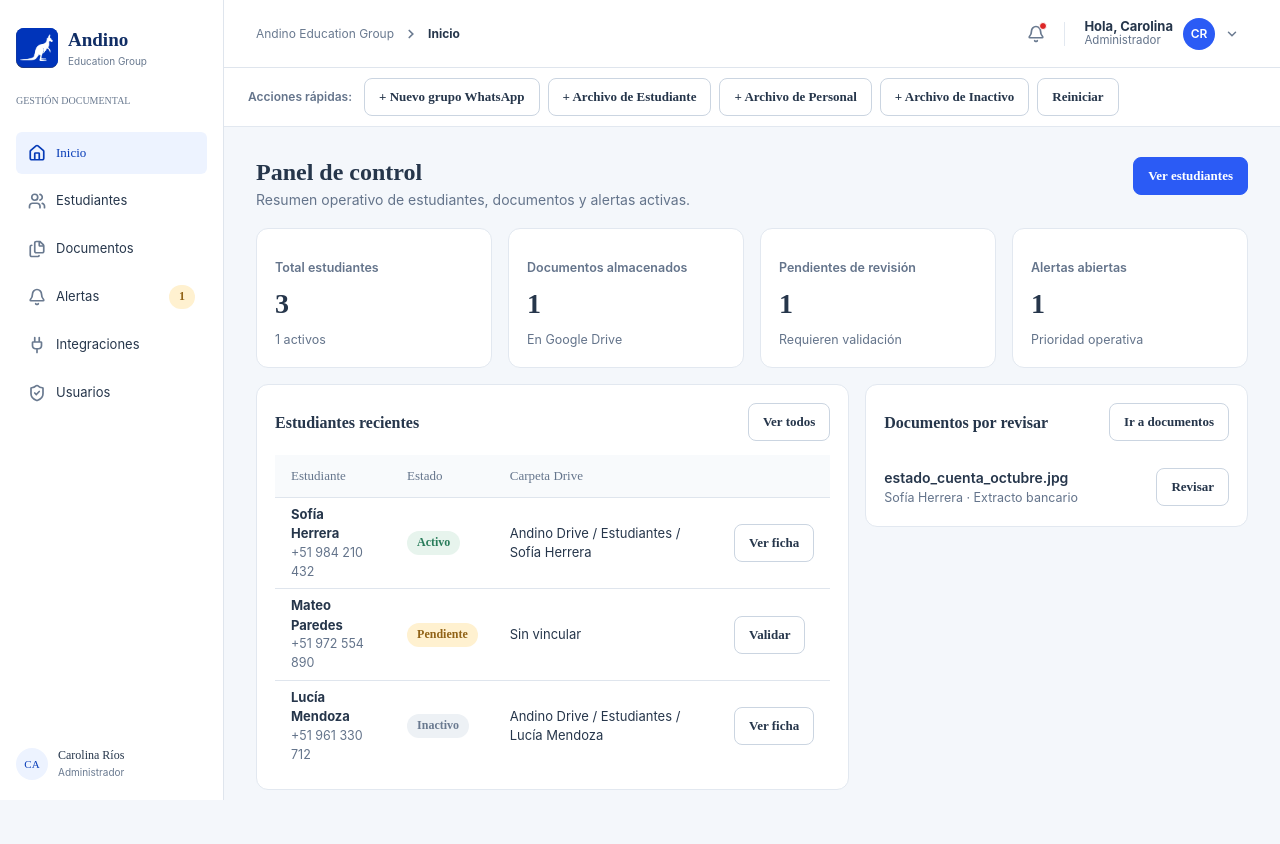
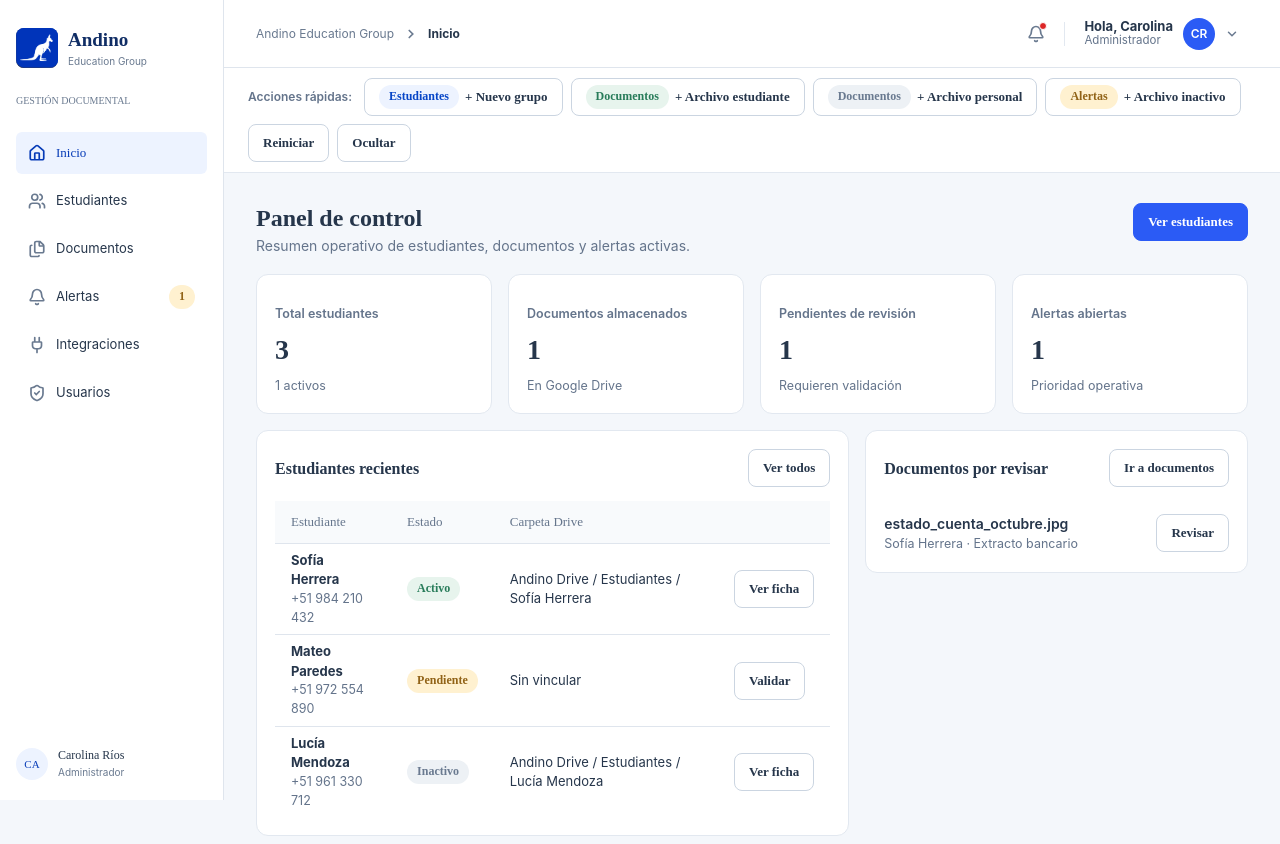
Before and after one commit to PaulBendezuTorres/AndinoEducationGroup, a React (Vite) app: page /inicio in a window 1280 px wide. Shown: the top 844 px of the page. Built offline with nearby package versions, Linux system fonts and the light colour scheme; a web font is replaced by a local one.

Commit message:
UI: etiquetar acciones rápidas por módulo y permitir ocultarlas

```diff
--- a/src/features/sprintBar/SprintBar.tsx
+++ b/src/features/sprintBar/SprintBar.tsx
@@ -1,4 +1,5 @@
-import { Button } from "../../shared/components/UI";
+import { useState } from "react";
+import { Badge, Button } from "../../shared/components/UI";
 import { useAppStore } from "../../shared/context/AppStore";
 import type { Page } from "../../shared/types/domain";
 
@@ -10,9 +11,19 @@ export function SprintBar({ go }: { go: (page: Page) => void }) {
     simulateFileUpload,
     resetAll,
   } = useAppStore();
+  const [visible, setVisible] = useState(true);
 
   const inactiveStudent = students.find((s) => s.status === "Inactivo");
   const activeStudent = students.find((s) => s.id === selectedStudentId) ?? students[0];
+
+  if (!visible) {
+    return (
+      <div className="sprint-bar">
+        <span className="sprint-bar-label">Acciones rápidas ocultas</span>
+        <Button onClick={() => setVisible(true)}>Mostrar acciones</Button>
+      </div>
+    );
+  }
 
   return (
     <div className="sprint-bar">
@@ -23,7 +34,7 @@ export function SprintBar({ go }: { go: (page: Page) => void }) {
           go("validation");
         }}
       >
-        + Nuevo grupo WhatsApp
+        <Badge tone="blue">Estudiantes</Badge> + Nuevo grupo
       </Button>
       <Button
         onClick={() => {
@@ -33,7 +44,7 @@ export function SprintBar({ go }: { go: (page: Page) => void }) {
           }
         }}
       >
-        + Archivo de Estudiante
+        <Badge tone="green">Documentos</Badge> + Archivo estudiante
       </Button>
       <Button
         onClick={() => {
@@ -43,7 +54,7 @@ export function SprintBar({ go }: { go: (page: Page) => void }) {
           }
         }}
       >
-        + Archivo de Personal
+        <Badge tone="gray">Documentos</Badge> + Archivo personal
       </Button>
       <Button
         onClick={() => {
@@ -53,9 +64,10 @@ export function SprintBar({ go }: { go: (page: Page) => void }) {
           }
         }}
       >
-        + Archivo de Inactivo
+        <Badge tone="amber">Alertas</Badge> + Archivo inactivo
       </Button>
       <Button onClick={resetAll}>Reiniciar</Button>
+      <Button onClick={() => setVisible(false)}>Ocultar</Button>
     </div>
   );
 }
```
